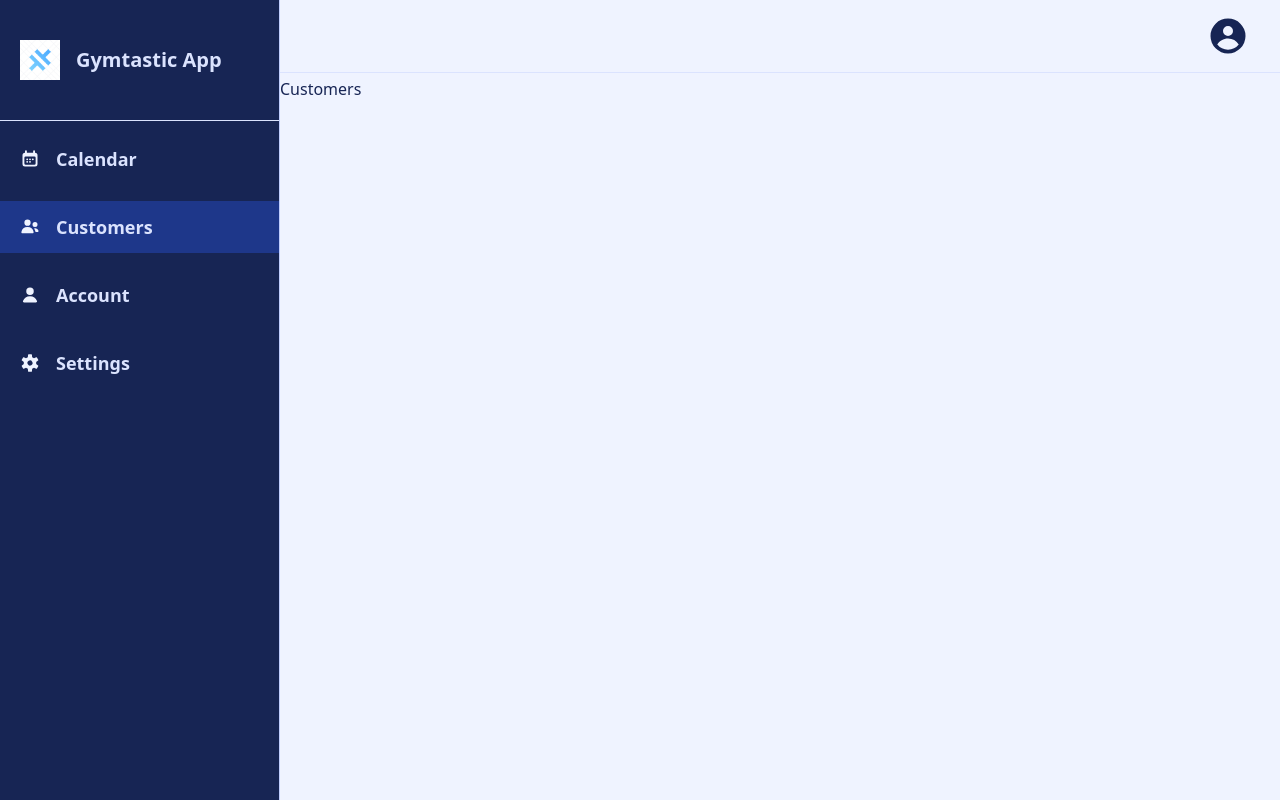
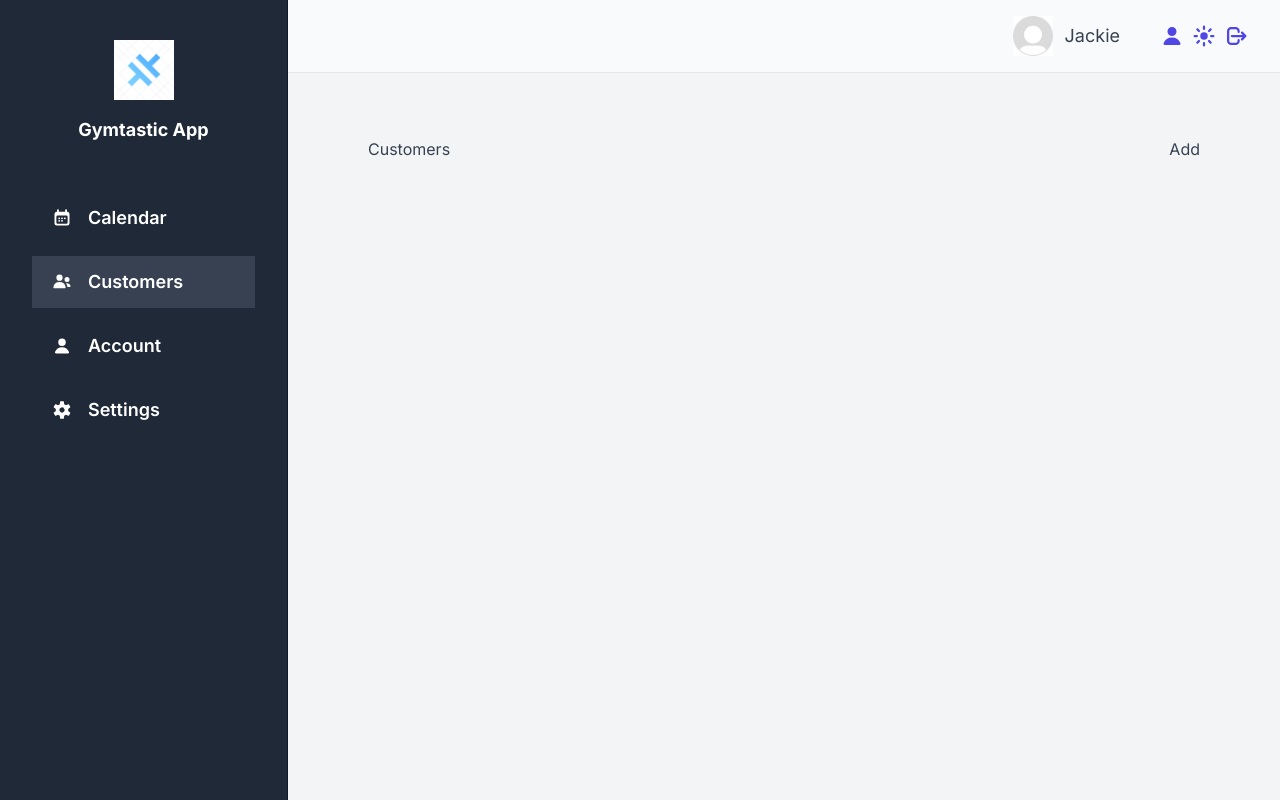
Before and after one commit to Zaklina-Radenkovic/gymtastic-app, a Next.js app: page /customers in a window 1280 px wide. Built offline with nearby package versions, Linux system fonts and the light colour scheme.

Commit message:
rearranging layout and new colors

```diff
--- a/app/_components/Header.tsx
+++ b/app/_components/Header.tsx
@@ -2,7 +2,7 @@ import Navigation from './Navigation';
 
 const Header = () => {
   return (
-    <header className="border-primary-100 flex border-b px-8 py-4">
+    <header className="border-primary-300 bg-primary-100 flex justify-end border-b px-8 py-4">
       <Navigation />
     </header>
   );
--- a/app/_components/Logo.tsx
+++ b/app/_components/Logo.tsx
@@ -4,20 +4,16 @@ import Link from 'next/link';
 
 function Logo() {
   return (
-    <div className="border-primary-100 border-b px-5 py-10">
-      <Link href="/" className="z-10 flex items-center gap-4">
+    <Link href="/" className="z-10 flex flex-col items-center gap-4">
       <Image
         src={logo}
         alt="Gymtastic Logo"
-          height="40"
+        height="60"
         quality={100}
-          width="40"
+        width="60"
       />
-        <span className="text-primary-100 text-xl font-semibold">
-          Gymtastic App
-        </span>
+      <span className="text-primary-50 text-lg font-bold">Gymtastic App</span>
     </Link>
-    </div>
   );
 }
 
--- a/app/_components/Navigation.tsx
+++ b/app/_components/Navigation.tsx
@@ -1,19 +1,55 @@
 import Link from 'next/link';
-import { UserCircleIcon } from '@heroicons/react/16/solid';
+import {
+  UserIcon,
+  SunIcon,
+  ArrowRightStartOnRectangleIcon,
+} from '@heroicons/react/16/solid';
+import defaultUser from '@/public/default-user.jpg';
+import Image from 'next/image';
+
+type User = {
+  user: {
+    name: string;
+    image: string;
+  };
+};
 
 function Navigation() {
+  const user = {
+    name: 'Jackie',
+    image: '',
+  };
+
   return (
-    <div className="ml-auto flex items-center justify-between">
-      <Link href="/account">
-        <UserCircleIcon className="h-10 w-10" />
-        {/* <img
-        src=""
-        alt="user`s photo"
-        className="h-8 rounded-full"
+    <nav className="flex items-center justify-between gap-10 text-lg">
+      <User user={user} />
+      <ul className="flex gap-2">
+        <li>
+          <UserIcon className="h-6 w-6 text-indigo-600" />
+        </li>
+        <li>
+          <SunIcon className="h-6 w-6 text-indigo-600" />
+        </li>
+        <li>
+          <ArrowRightStartOnRectangleIcon className="h-6 w-6 text-indigo-600" />
+        </li>
+      </ul>
+    </nav>
+  );
+}
+
+function User({ user: { name, image } }: User) {
+  return (
+    <Link href="/account" className="flex items-center gap-3">
+      <Image
+        width="40"
+        height="40"
+        src={image || '/default-user.jpg'}
+        alt={`Avatar of ${name}`}
         referrerPolicy="no-referrer"
-      /> */}
-      </Link>
-    </div>
+      />
+      <span>{name}</span>
+    </Link>
   );
 }
 
--- a/app/_components/SideNavigation.tsx
+++ b/app/_components/SideNavigation.tsx
@@ -13,22 +13,30 @@ const navLinks = [
   {
     href: '/',
     title: 'Calendar',
-    icon: <CalendarDaysIcon className="text-primary-50 h-5 w-5" />,
+    icon: (
+      <CalendarDaysIcon className="text-primary-50 hover:text-primary-100 h-5 w-5" />
+    ),
   },
   {
     href: '/customers',
     title: 'Customers',
-    icon: <UsersIcon className="text-primary-50 h-5 w-5" />,
+    icon: (
+      <UsersIcon className="text-primary-50 hover:text-primary-100 h-5 w-5" />
+    ),
   },
   {
     href: '/account',
     title: 'Account',
-    icon: <UserIcon className="text-primary-50 h-5 w-5" />,
+    icon: (
+      <UserIcon className="text-primary-50 hover:text-primary-100 h-5 w-5" />
+    ),
   },
   {
     href: '/settings',
     title: 'Settings',
-    icon: <Cog6ToothIcon className="text-primary-50 h-5 w-5" />,
+    icon: (
+      <Cog6ToothIcon className="text-primary-50 hover:text-primary-100 h-5 w-5" />
+    ),
   },
 ];
 
@@ -36,16 +44,17 @@ function SideNavigation() {
   const pathname = usePathname();
 
   return (
-    <nav className="bg-primary-950 border-primary-200 flex w-[280px] flex-col border-r">
+    <aside className="bg-primary-900 border-primary-950 row-span-full flex flex-col gap-12 border-r px-8 py-10">
       <Logo />
-      <ul className="flex h-full flex-col gap-4 py-3 text-lg">
+      <nav>
+        <ul className="flex flex-col gap-3 text-lg">
           {navLinks.map((link) => {
             return (
               <li key={link.title}>
                 <span></span>
                 <Link
-                className={`text-primary-100 hover:text-primary-50 hover:bg-primary-900 flex items-center gap-4 px-5 py-3 font-semibold transition-colors ${
-                  pathname === link.href ? 'bg-primary-900' : ''
+                  className={`text-primary-50 hover:text-primary-100 hover:bg-primary-800 flex items-center gap-4 px-5 py-3 font-semibold transition-colors ${
+                    pathname === link.href ? 'bg-primary-800' : ''
                   }`}
                   href={link.href}
                 >
@@ -57,6 +66,7 @@ function SideNavigation() {
           })}
         </ul>
       </nav>
+    </aside>
   );
 }
 
--- a/app/customers/page.tsx
+++ b/app/customers/page.tsx
@@ -1,7 +1,12 @@
 export const metadata = {
-  title: "Customers",
+  title: 'Customers',
 };
 
 export default function Page() {
-  return <h1>Customers</h1>;
+  return (
+    <div className="flex items-center justify-between">
+      <h1>Customers</h1>
+      <button>Add</button>
+    </div>
+  );
 }
--- a/app/layout.tsx
+++ b/app/layout.tsx
@@ -1,7 +1,7 @@
 import Header from './_components/Header';
-
+import SideNavigation from './_components/SideNavigation';
+import { Inter } from 'next/font/google';
 import '@/app/_styles/globals.css';
-import SideNavigation from './_components/SideNavigation';
 
 export const metadata = {
   title: {
@@ -11,6 +11,11 @@ export const metadata = {
   description: 'Sports scheduling app',
 };
 
+const inter = Inter({
+  subsets: ['latin'],
+  display: 'swap',
+});
+
 export default function RootLayout({
   children,
 }: {
@@ -18,19 +23,15 @@ export default function RootLayout({
 }) {
   return (
     <html lang="en">
-      {/* <body className="bg-primary-50 text-primary-950 flex min-h-screen flex-col">
+      <body
+        className={`${inter.className} text-primary-800 grid min-h-screen grid-cols-[18rem,_1fr] grid-rows-[auto,_1fr] antialiased`}
+      >
         <Header />
-        <div className="grid h-full flex-1 grid-cols-[16rem_1fr] gap-12">
-          <SideNavigation />
-          <main className="py-1">{children}</main>
-        </div>
-      </body> */}
-      <body className="bg-primary-50 text-primary-950 flex min-h-screen">
         <SideNavigation />
-        <div className="h-full flex-1">
-          <Header />
-          <main className="py-1">{children}</main>
-        </div>
+
+        <main className="bg-primary-200 px-20 pb-24 pt-16">
+          <div className="mx-auto my-0 flex flex-col gap-12">{children}</div>
+        </main>
       </body>
     </html>
   );
--- a/tailwind.config.ts
+++ b/tailwind.config.ts
@@ -10,31 +10,62 @@ const config: Config = {
     extend: {
       colors: {
         primary: {
-          50: '#EFF3FF',
-          100: '#DBE3FE',
-          200: '#BFCDFE',
-          300: '#93ABFD',
-          400: '#6083FA',
-          500: '#3B66F6',
-          600: '#2552EB',
-          700: '#1D48D8',
-          800: '#1E3FAF',
-          900: '#1E378A',
-          950: '#172554',
+          50: '#fff',
+          100: '#f9fafb',
+          200: '#f3f4f6',
+          300: '#e5e7eb',
+          400: '#d1d5db',
+          500: '#9ca3af',
+          600: '#6b7280',
+          700: '#4b5563',
+          800: '#374151',
+          900: '#1f2937',
+          950: '#111827',
         },
-        accent: {
-          50: '#FCF9EA',
-          100: '#F8F3C9',
-          200: '#F2E496',
-          300: '#EACF5A',
-          400: '#E2B72D',
-          500: '#D2A120',
-          600: '#B57E19',
-          700: '#915B17',
-          800: '#78491B',
-          900: '#543217',
-          950: '#3C200C',
+        blue: {
+          100: '#e0f2fe',
+          700: '#0369A1',
         },
+        green: {
+          100: '#dcfce7',
+          700: '#15803d',
+        },
+        yellow: {
+          100: '#fef9c3',
+          700: '#a16207',
+        },
+        silver: {
+          100: '#e5e7eb',
+          700: '#374151',
+        },
+        indigo: {
+          50: '#eef2ff',
+          100: '#e0e7ff',
+          200: '#c7d2fe',
+          500: '#6366f1',
+          600: '#4f46e5',
+          700: '#4338ca',
+          800: '#3730a3',
+          900: '#312e81',
+        },
+        red: {
+          100: '#fee2e2',
+          700: '#b91c1c',
+          800: '#991b1b',
+        },
+        // accent: {
+        //   50: '#FCF9EA',
+        //   100: '#F8F3C9',
+        //   200: '#F2E496',
+        //   300: '#EACF5A',
+        //   400: '#E2B72D',
+        //   500: '#D2A120',
+        //   600: '#B57E19',
+        //   700: '#915B17',
+        //   800: '#78491B',
+        //   900: '#543217',
+        //   950: '#3C200C',
+        // },
       },
     },
   },
```
Also changed, not shown: public/default-user.jpg (added). Lines whose indentation alone changed are shown as unchanged.
